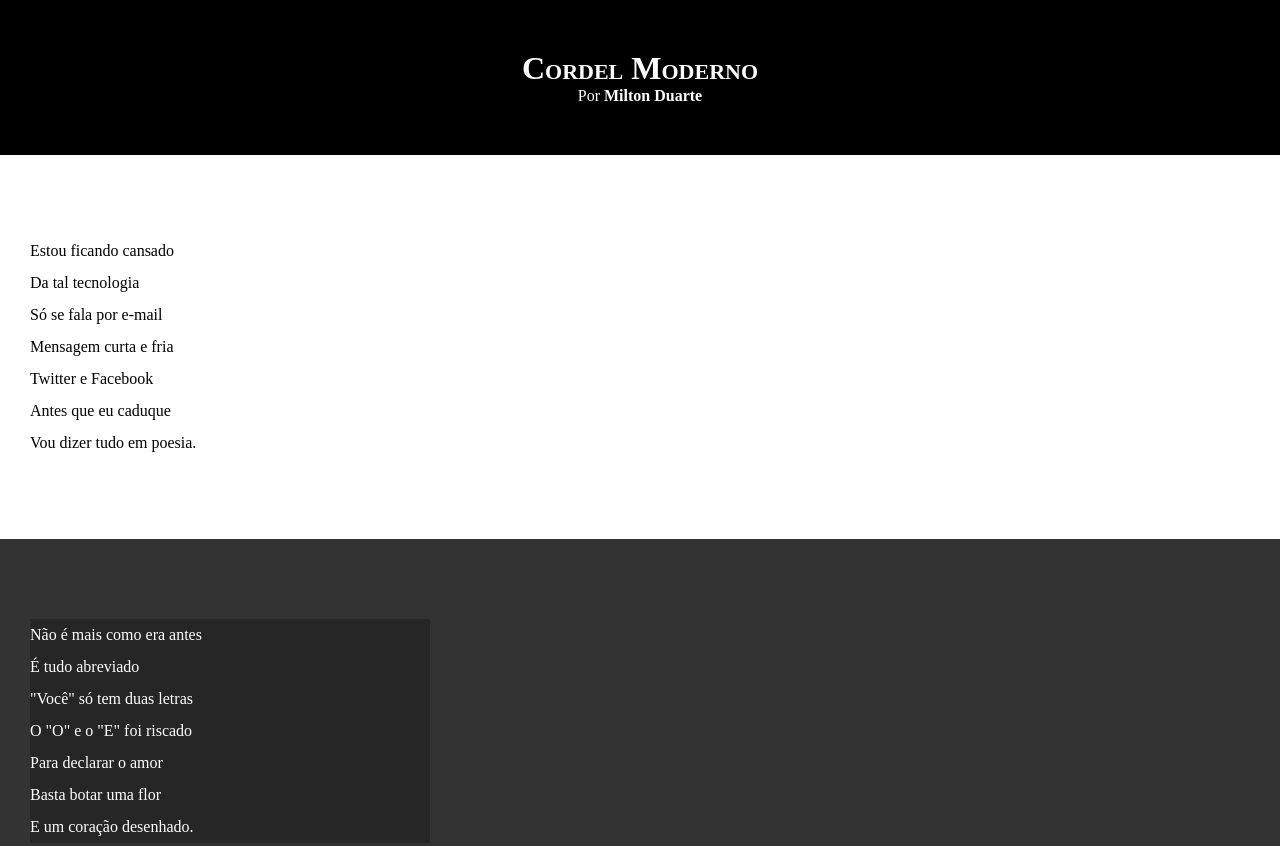
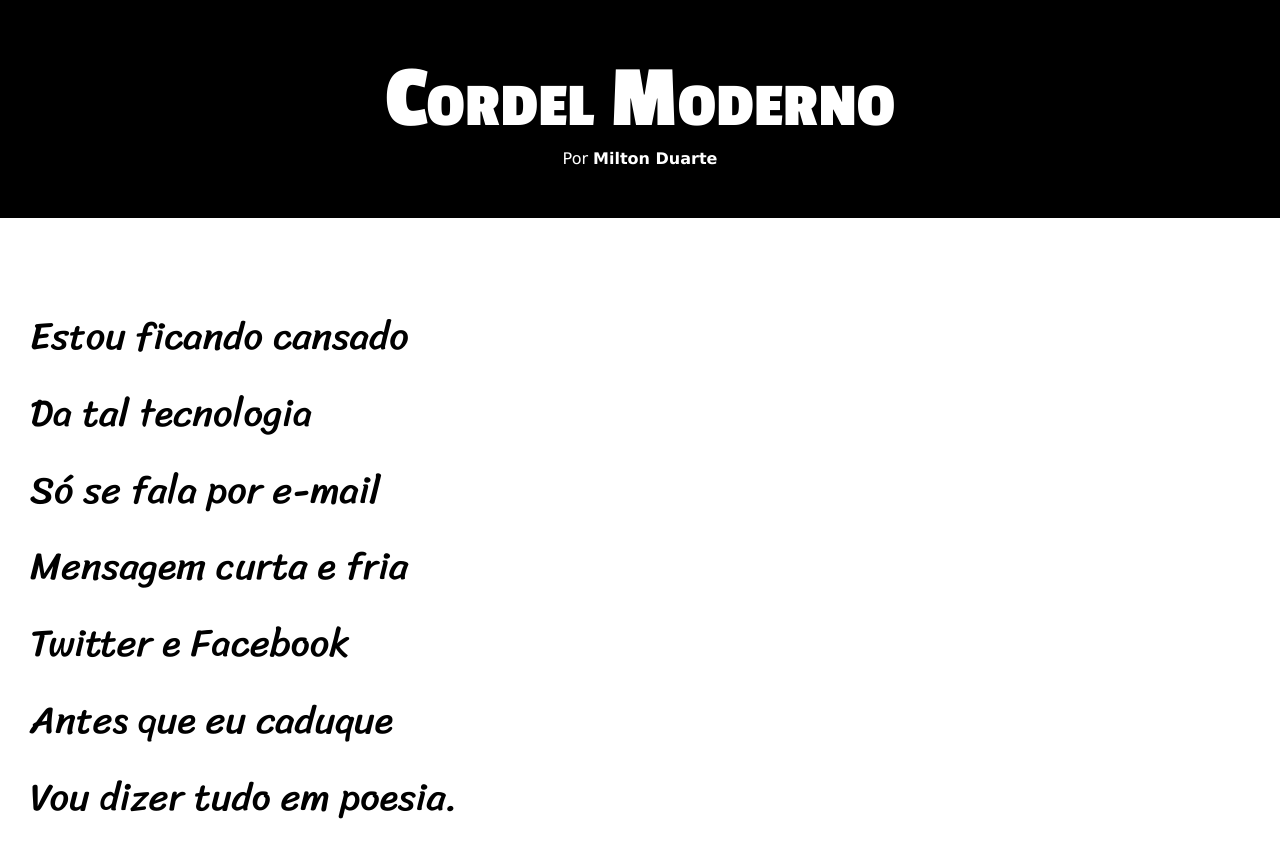
Before and after one commit to leohsramos/html-css, a plain HTML site: page desafios/d012/index.html in a window 1280 px wide. Shown: the top 846 px of the page. Drawn offline with Linux system fonts and the light colour scheme.

Commit message:
Update style.css

```diff
--- a/desafios/d012/estilo/style.css
+++ b/desafios/d012/estilo/style.css
@@ -1,4 +1,14 @@
 @charset "UTF-8";
+
+@import url('https://fonts.googleapis.com/css2?family=Passion+One:wght@400;700;900&display=swap');
+
+@import url('https://fonts.googleapis.com/css2?family=Sriracha&display=swap');
+
+:root{
+    --fonte1: Verdana, Geneva, Tahoma, sans-serif;
+    --fonte2: 'Passion One', sans-serif;
+    --fonte3: 'Sriracha', cursive;
+}
 
  * {
     margin: 0px;
@@ -8,6 +18,7 @@
  html, body{
     min-height: 100vh;
     background-color: darkgrey;
+    font-family: var(--fonte1);
  }
 
  header{
@@ -19,6 +30,8 @@
  header > h1{
     padding-top: 50px;
     font-variant: small-caps;
+    font-family: var(--fonte2);
+    font-size: 7vw;
  }
 
  header > p{
@@ -40,6 +53,8 @@ section{
     padding-bottom: 10vh;
     line-height: 2em;
     padding-left: 30px;
+    font-family: var(--fonte3);
+    font-size: 3vw;
 }
 
 section.normal{
@@ -53,7 +68,8 @@ section.imagem{
 }
 
 section.imagem > p{
-    width: 400px;
+    display: inline-block;
+    padding: 4px;
     background-color: rgba(0, 0, 0, 0.253);
 }
 
```
